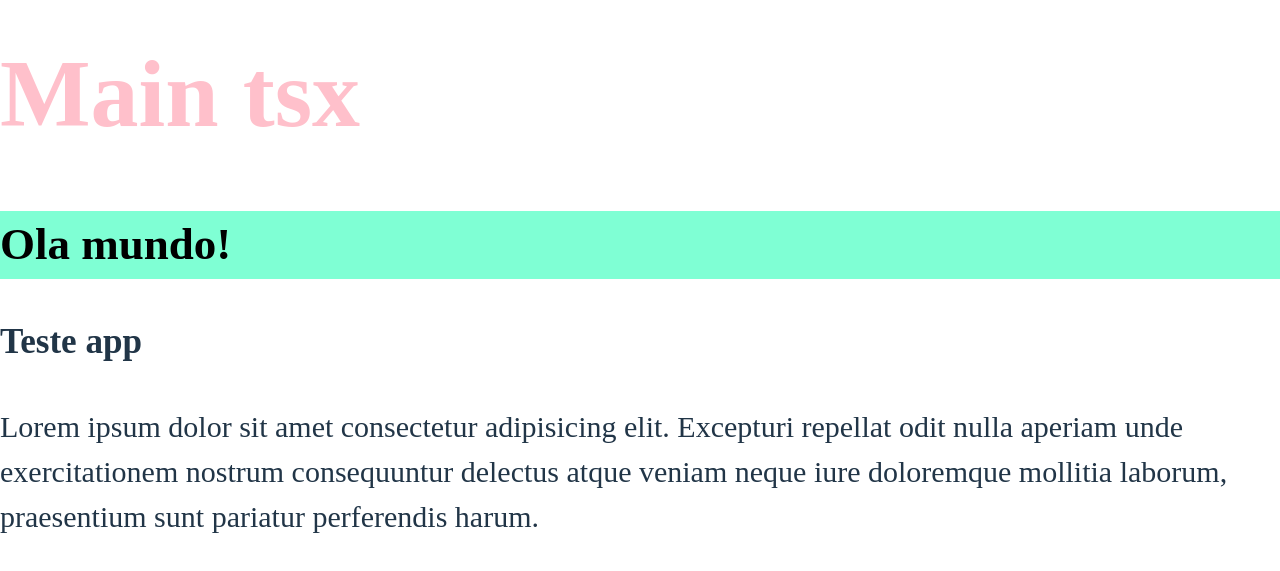
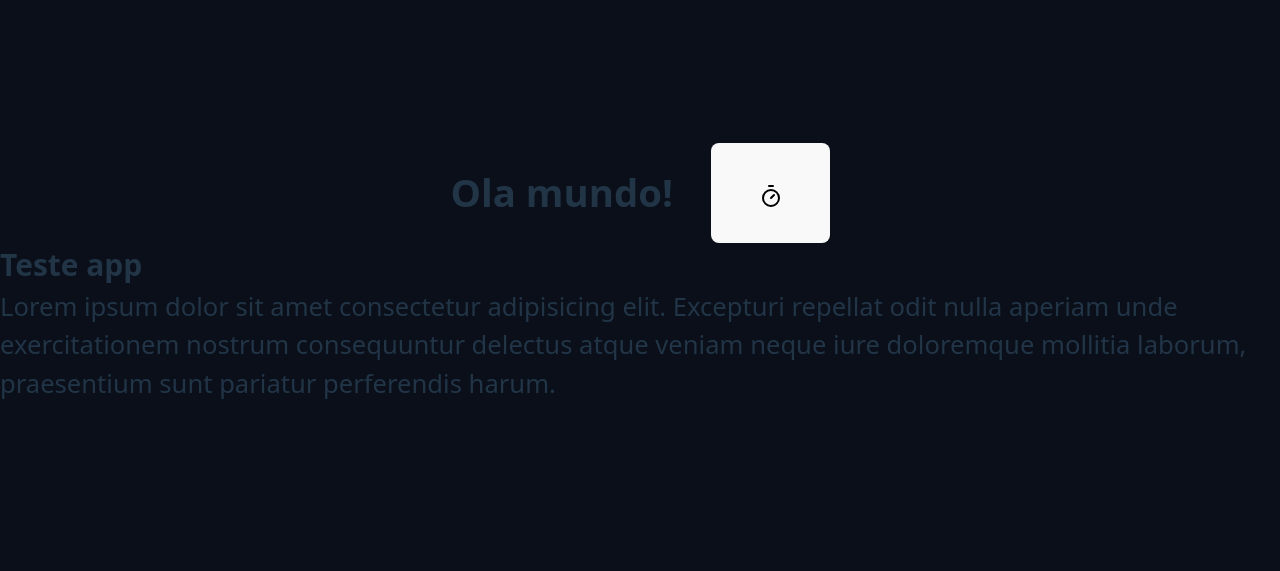
Before and after one commit to juniorsolo/chronos-pomodoro, a React (Vite) app: page / in a window 1280 px wide. Shown: the part 127-698 px from the top of the page. Built offline with nearby package versions, Linux system fonts and the light colour scheme.

Commit message:
alter CSS and add lucide library.

```diff
--- a/package.json
+++ b/package.json
@@ -10,6 +10,7 @@
     "preview": "vite preview"
   },
   "dependencies": {
+    "lucide-react": "^0.574.0",
     "react": "^19.2.0",
     "react-dom": "^19.2.0"
   },
--- a/src/App.tsx
+++ b/src/App.tsx
@@ -1,6 +1,7 @@
 import './styles/theme.css'
 import './styles/global.css'
 import { Heading } from './components/Heading';
+import { TimerIcon } from 'lucide-react';
 
 
 function App(){
@@ -8,7 +9,12 @@
     console.log('strict mode');
     return (
     <>
-        <Heading attr={123} attr2='teste'>Ola mundo!</Heading>
+        <Heading >
+            Ola mundo!
+            <button>
+                <TimerIcon />
+            </button>
+        </Heading>
         <h3>Teste app </h3>
         <p>Lorem ipsum dolor sit amet consectetur adipisicing elit. Excepturi repellat odit nulla aperiam unde exercitationem nostrum consequuntur delectus atque veniam neque iure doloremque mollitia laborum, praesentium sunt pariatur perferendis harum.</p>
     </>
--- a/src/components/Heading.module.css
+++ b/src/components/Heading.module.css
@@ -1,7 +1,7 @@
 .heading{
-    background-color: aquamarine;
 
+    display: flex;
+    align-items: center;
+    justify-content: center;
+    gap: 2.4rem;
 }
-.black{
-    color: black;
-}
--- a/src/components/Heading.tsx
+++ b/src/components/Heading.tsx
@@ -1,6 +1,11 @@
 import styles from './Heading.module.css';
 
-export function Heading(props){
+type HeadingProps = {
+    children: React.ReactNode;
+}
+
+export function Heading(props: HeadingProps){
     console.log(props);
-    return   <h2 className={`${styles.black} ${styles.heading}`}>{props.children}</h2>
+    const {children} = props;
+    return   <h2 className={`${styles.heading}`}>{children}</h2>
 }
--- a/src/main.tsx
+++ b/src/main.tsx
@@ -5,8 +5,6 @@
 
 createRoot(document.getElementById('root')!).render(
   <StrictMode>
-    <h1 > Main tsx </h1>
-    <></>
     <App/>
   </StrictMode>,
 )
--- a/src/styles/global.css
+++ b/src/styles/global.css
@@ -1,8 +1,16 @@
-body {
-    font-family: 'Times New Roman', Times, serif;
-    font-size: 30px;
+* {
+    margin:0;
+    padding:0;
+    box-sizing: border-box;
 }
 
-h1,h2 {
-color: var(--primary);
+html {
+    font-size: 62,5%;
 }
+
+body {
+    font-family: system-ui, -apple-system, BlinkMacSystemFont, 'Segoe UI', Roboto, Oxygen, Ubuntu, Cantarell, 'Open Sans', 'Helvetica Neue', sans-serif;
+    font-size: 1.6rem; /* 16px */
+    background: var(--gray-900);
+    color: var(--text-df);
+}
--- a/src/styles/theme.css
+++ b/src/styles/theme.css
@@ -1,3 +1,37 @@
 :root {
-    --primary: pink;
+  --gray-100: #e6e9f0;
+  --gray-200: #cdd3e1;
+  --gray-300: #aab3cc;
+  --gray-400: #555f7d;
+  --gray-500: #454f6a;
+  --gray-600: #363d56;
+  --gray-700: #272f43;
+  --gray-800: #181f2e;
+  --gray-900: #0a0f1a;
+
+  --primary-light: #4de7b7;
+  --primary: #0da170;
+  --primary-dark: #065f46;
+
+  --link-color: #10b981;
+  --link-hover: #0b8a60;
+
+  --success: #22c55e;
+  --warning: #eab308;
+  --error: #991b1b;
+  --info: #0ea5e9;
+
+  --text-over-primary: #0a0f1a;
+  --text-over-primary-dark: #e6e9f0;
+  --text-over-primary-light: #0a0f1a;
+  --text-over-success: #0a0f1a;
+  --text-over-warning: #0a0f1a;
+  --text-over-error: #e6e9f0;
+  --text-over-info: #0a0f1a;
+
+  --text-default: #e6e9f0;
+  --text-muted: #aab3cc;
+
+  --disabled: #555f7d;
+  --text-disabled: #aab3cc;
 }
```
Also changed, not shown: 1 other file (tests, documents, lock files or other folders).
